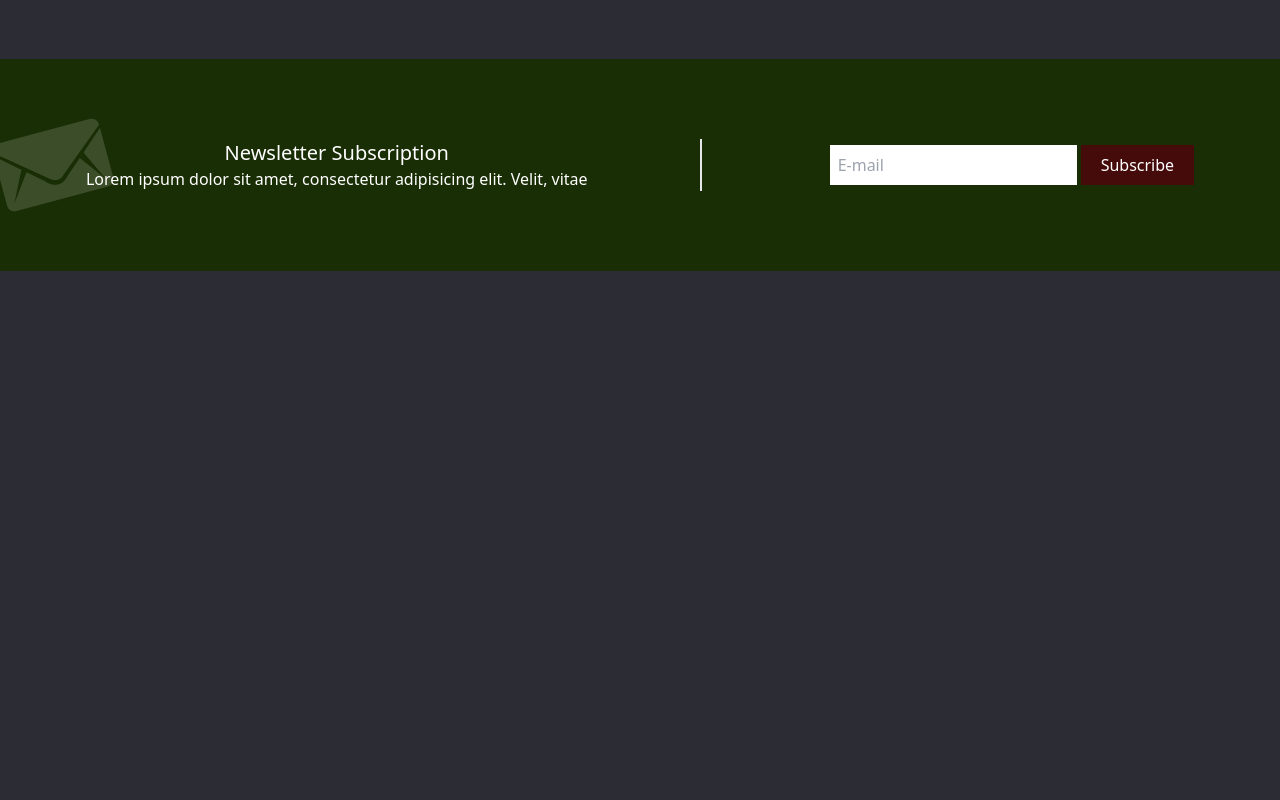
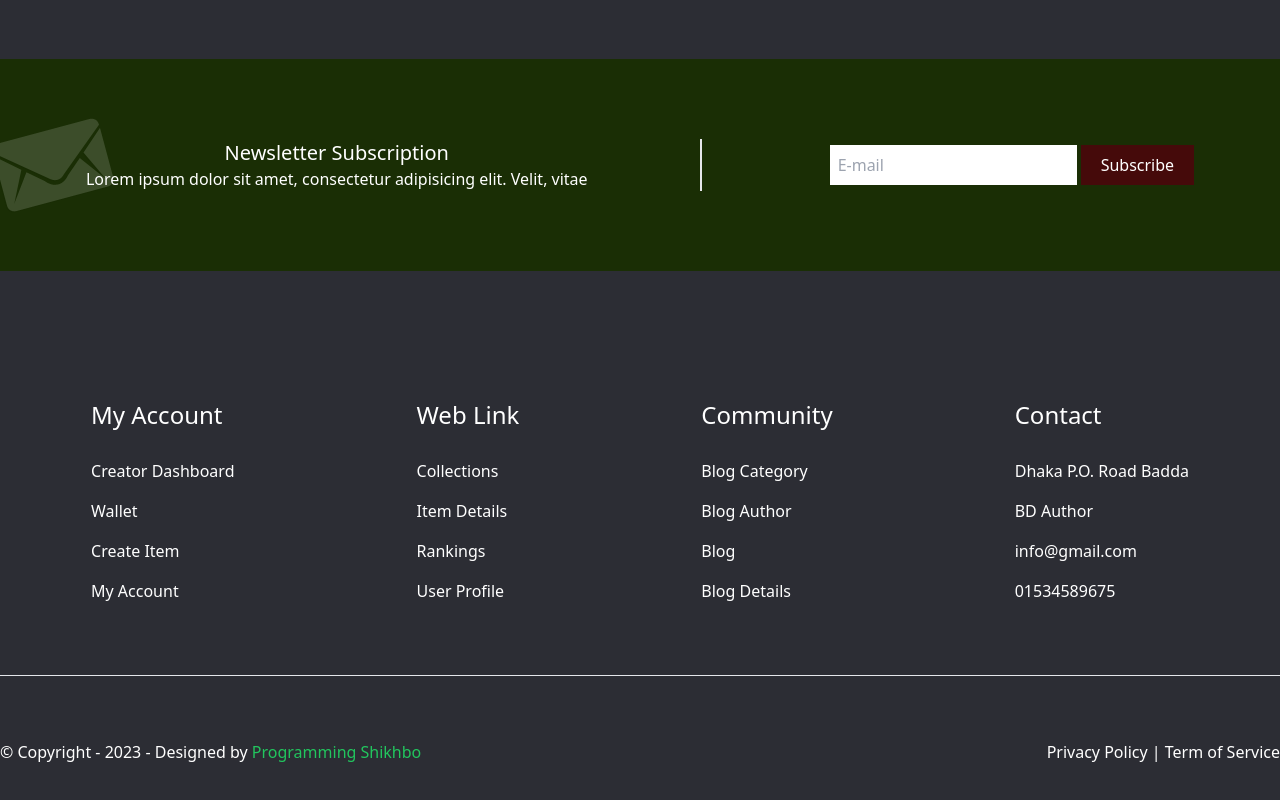
Before and after one commit to Ali-Haider-NSU/First-Tailwind-Project-Copy, a website built with Vite: page index.html in a window 1280 px wide. Shown: the part 3922-4722 px from the top of the page. Before the commit the page ends 4321 px from the top, so only its background shows below. Built offline with nearby package versions, Linux system fonts and the light colour scheme.

Commit message:
footer part

```diff
--- a/index.html
+++ b/index.html
@@ -193,7 +193,88 @@
                 </div>
             </div>
         </section>
+
     </main>
+
+    <footer>
+        <div class="container mx-auto text-center sm:text-left">
+            <div class="sm:flex justify-around text-white">
+                <div>
+                    <h2 class="text-xl sm:text-2xl mb-5">My Account</h2>
+                    <ul class="leading-10">
+                        <li>
+                            <a href="#">Creator Dashboard</a>
+                        </li>
+                        <li>
+                            <a href="#">Wallet</a>
+                        </li>
+                        <li>
+                            <a href="#">Create Item</a>
+                        </li>
+                        <li>
+                            <a href="#">My Account</a>
+                        </li>
+                    </ul>
+                </div>
+                <div>
+                    <h2 class="text-xl sm:text-2xl mb-5">Web Link</h2>
+                    <ul class="leading-10">
+                        <li>
+                            <a href="#">Collections</a>
+                        </li>
+                        <li>
+                            <a href="#">Item Details</a>
+                        </li>
+                        <li>
+                            <a href="#">Rankings</a>
+                        </li>
+                        <li>
+                            <a href="#">User Profile</a>
+                        </li>
+                    </ul>
+                </div>
+                <div>
+                    <h2 class="text-xl sm:text-2xl mb-5">Community</h2>
+                    <ul class="leading-10">
+                        <li>
+                            <a href="#">Blog Category</a>
+                        </li>
+                        <li>
+                            <a href="#">Blog Author</a>
+                        </li>
+                        <li>
+                            <a href="#">Blog</a>
+                        </li>
+                        <li>
+                            <a href="#">Blog Details</a>
+                        </li>
+                    </ul>
+                </div>
+                <div>
+                    <h2 class="text-xl sm:text-2xl mb-5">Contact</h2>
+                    <ul class="leading-10">
+                        <li>
+                            <a href="#">Dhaka P.O. Road Badda</a>
+                        </li>
+                        <li>
+                            <a href="#">BD Author</a>
+                        </li>
+                        <li>
+                            <a href="#">info@gmail.com</a>
+                        </li>
+                        <li>
+                            <a href="#">01534589675</a>
+                        </li>
+                    </ul>
+                </div>
+            </div>
+            <hr class="my-16">
+            <div class="text-white sm:flex justify-between mb-20">
+                <p>&copy; Copyright - 2023 - Designed by <span class="text-green-500">Programming Shikhbo</span> </p>
+                <p>Privacy Policy | Term of Service</p>
+            </div>
+        </div>
+    </footer>
 </body>
 
 </html>
```
